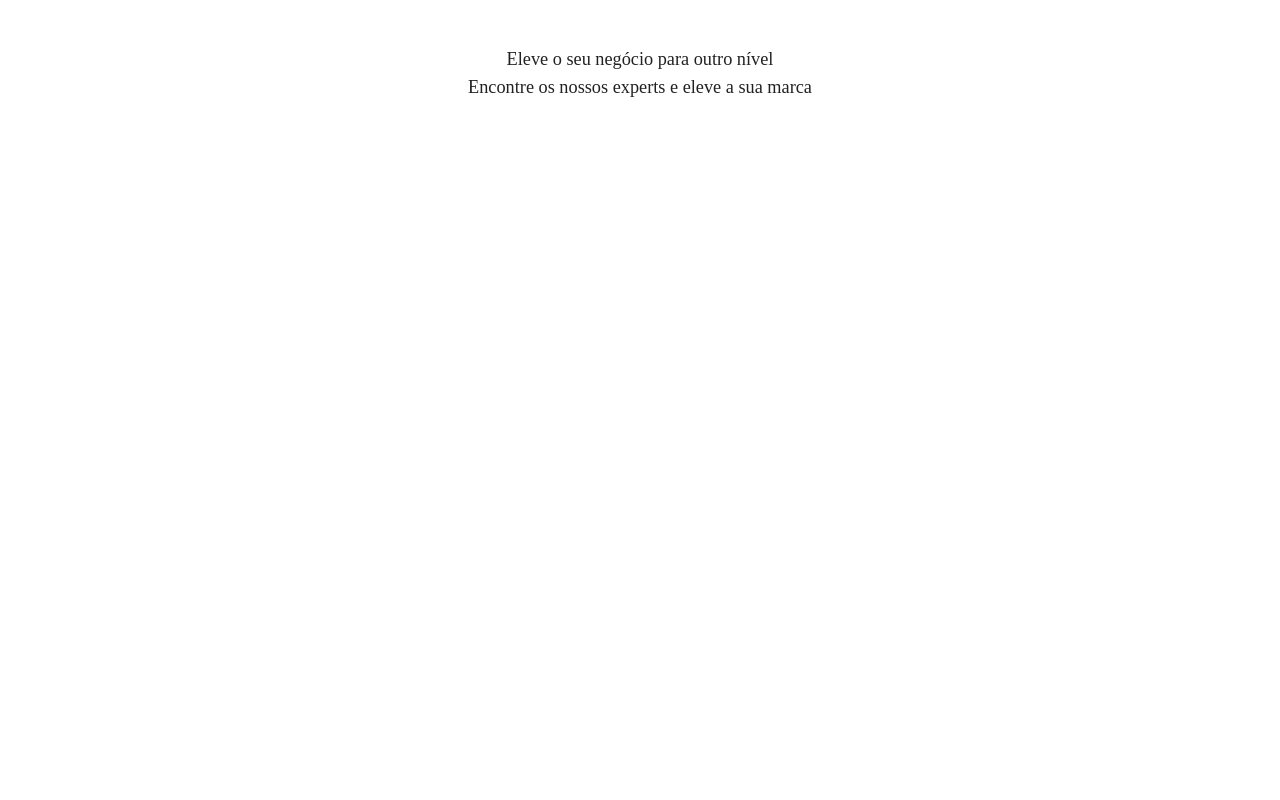
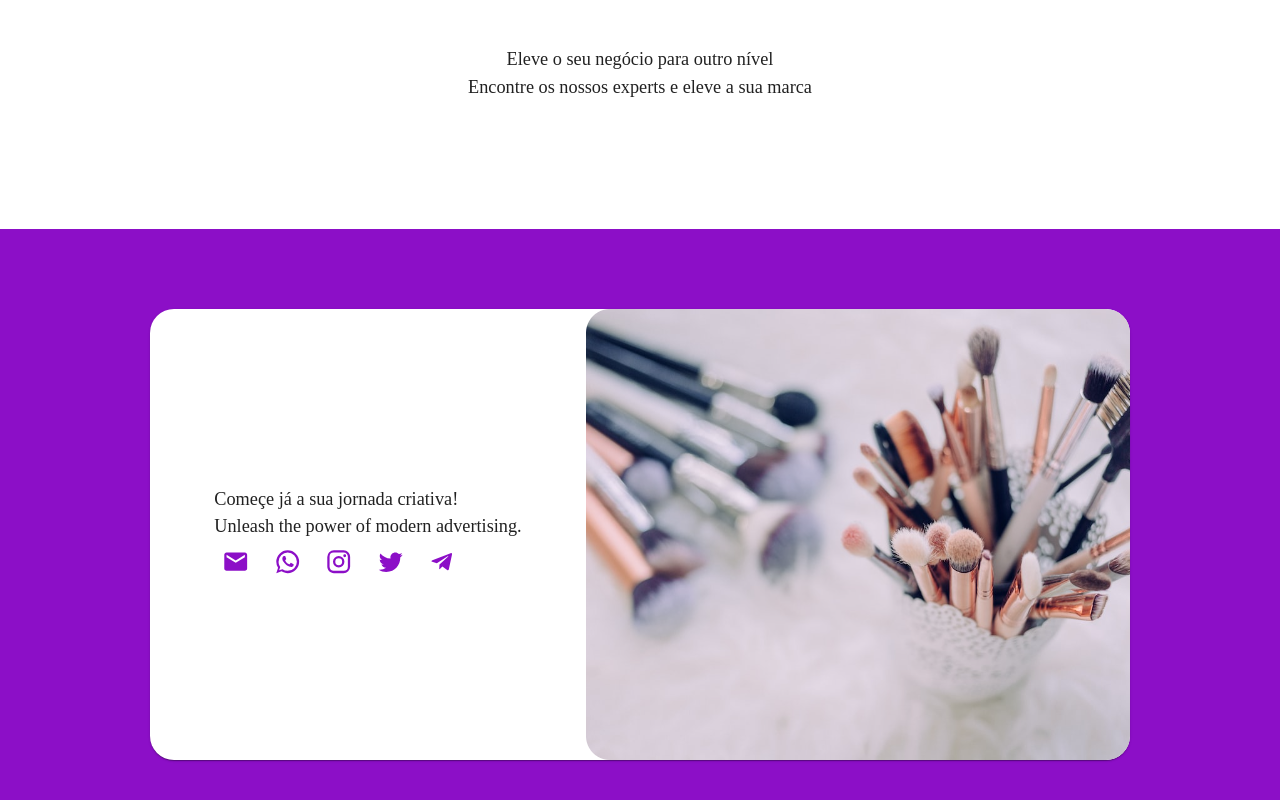
Before and after one commit to johannDeLaCruz/lummus_productions, a React (Vite) app: page / in a window 1280 px wide. Shown: the part 3397-4197 px from the top of the page. Before the commit the page ends 3626 px from the top, so only its background shows below. Built offline with nearby package versions, Linux system fonts and the light colour scheme.

Commit message:
feat(contactus): :sparkles: add contactus section

```diff
--- a/src/App.jsx
+++ b/src/App.jsx
@@ -9,6 +9,7 @@ import Milestones from "./components/Milestones";
 import Bio from "./components/Bio";
 import Testimonials from "./components/Testimonials";
 import CallToAction from "./components/CallToAction";
+import ContactUs from "./components/ContactUs";
 
 function App() {
   return (
@@ -24,6 +25,7 @@ function App() {
         <Bio />
         <Testimonials />
         <CallToAction />
+        <ContactUs />
       </main>
     </>
   );
--- a/src/components/CallToAction.jsx
+++ b/src/components/CallToAction.jsx
@@ -5,7 +5,7 @@ import Typography from "@mui/material/Typography";
 
 function CallToAction() {
   return (
-    <Box p={16}>
+    <Box py={16} component={"section"}>
       <Container maxWidth={"xl"}>
         <Stack alignItems={"center"}>
           <Typography>Eleve o seu negócio para outro nível</Typography>
--- a/src/components/ContactUs.jsx
+++ b/src/components/ContactUs.jsx
@@ -0,0 +1,63 @@
+import Box from "@mui/material/Box";
+import Stack from "@mui/material/Stack";
+import Container from "@mui/material/Container";
+import Typography from "@mui/material/Typography";
+import Card from "@mui/material/Card";
+import CardContent from "@mui/material/CardContent";
+import CardMedia from "@mui/material/CardMedia";
+import IconButton from "@mui/material/IconButton";
+import EmailIcon from "@mui/icons-material/Email";
+import WhatsAppIcon from "@mui/icons-material/WhatsApp";
+import InstagramIcon from "@mui/icons-material/Instagram";
+import TwitterIcon from "@mui/icons-material/Twitter";
+import TelegramIcon from "@mui/icons-material/Telegram";
+
+const ContactUs = () => {
+  return (
+    <Box
+      sx={{
+        backgroundColor: "primary.main",
+      }}
+      py={10}
+      //   px={8}
+      component={"section"}
+    >
+      <Container
+        maxWidth={"xl"}
+        sx={{ display: "flex", justifyContent: "center" }}
+      >
+        <Card sx={{ display: "flex", alignItems: "center" }}>
+          <CardContent sx={{ padding: 8 }}>
+            <Typography>Começe já a sua jornada criativa!</Typography>
+            <Typography>Unleash the power of modern advertising.</Typography>
+            <Stack direction={"row"} spacing={1} color={"primary.main"}>
+              <IconButton color="inherit">
+                <EmailIcon />
+              </IconButton>
+              <IconButton color="inherit">
+                <WhatsAppIcon />
+              </IconButton>
+              <IconButton color="inherit">
+                <InstagramIcon />
+              </IconButton>
+              <IconButton color="inherit">
+                <TwitterIcon />
+              </IconButton>
+              <IconButton color="inherit">
+                <TelegramIcon />
+              </IconButton>
+            </Stack>
+          </CardContent>
+          <CardMedia
+            component="img"
+            alt="contact-us-image"
+            image="/src/assets/contact_us_img.png"
+            sx={{ width: "34rem" }}
+          ></CardMedia>
+        </Card>
+      </Container>
+    </Box>
+  );
+};
+
+export default ContactUs;
--- a/src/components/Testimonials.jsx
+++ b/src/components/Testimonials.jsx
@@ -37,8 +37,8 @@ const Testimonials = () => {
   ];
 
   return (
-    <Box sx={{ backgroundColor: "primary.main", py: 10 }}>
-      <Container maxWidth="lg">
+    <Box sx={{ backgroundColor: "primary.main"}} component={"section"} py={10}>
+      <Container maxWidth="xl">
         <Stack alignItems={"center"} spacing={6} paddingBlock={4}>
           <Typography>Ouça o que os nossos clientes têm a dizer!</Typography>
           <Typography>
```
Also changed, not shown: src/assets/contact_us_img.png (added).
